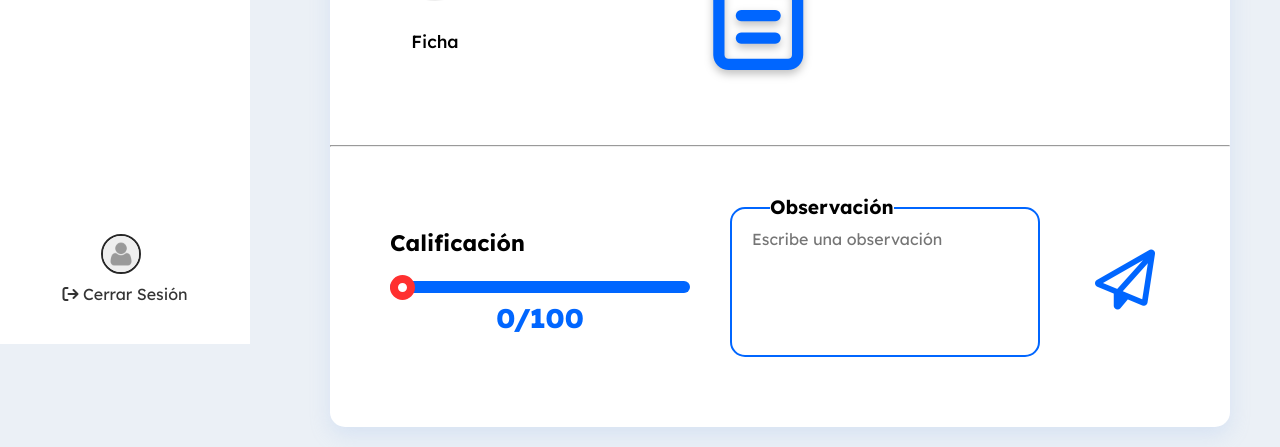
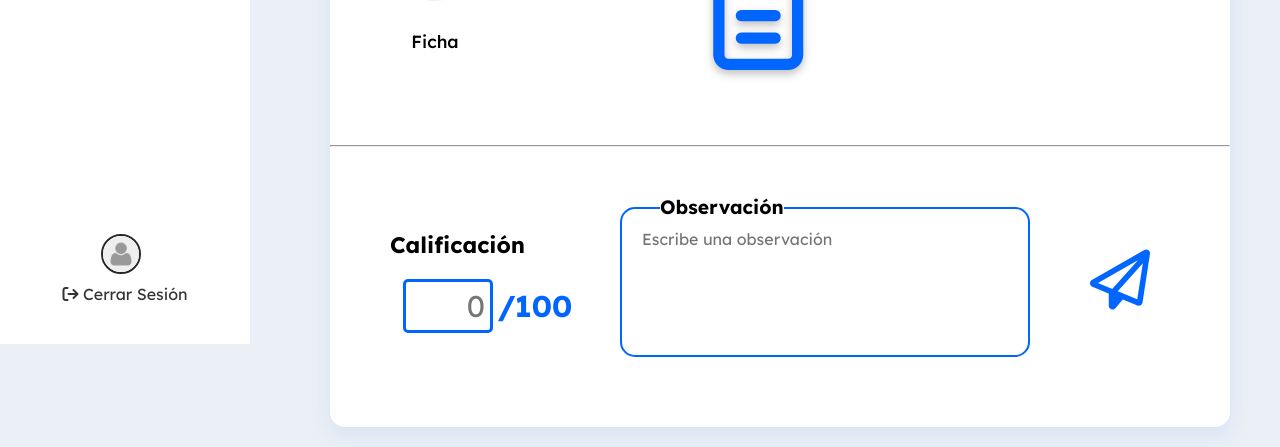
Before and after one commit to SebastianRamos11/Skollab, a PHP site: page /Instructor/grade-evidence.php?evidence=1 in a window 1280 px wide. Shown: the part 456-903 px from the top of the page. Run offline with PHP 8.4, Linux system fonts and the light colour scheme; the visitor is signed in with stand-in values (Sample User, id 1); data that the repository does not hold is empty; some libraries are stand-ins or nearby versions.

Commit message:
Working in modifications of review center

```diff
--- a/public/Views/Instructor/activities.php
+++ b/public/Views/Instructor/activities.php
@@ -130,6 +130,7 @@
                           </div>
                           <div class="activity__btns">
                             <a href="edit-activity.php?activity=<?php echo $activities_array[$j][0]?>" class="activity__btns-link">Editar>></a>
+                            <a href="#?activity=<?php echo $activities_array[$j][0]?>" class="activity__btns-link">Ver entregas</a>
                           </div>
                         </div>
                       <?php
--- a/public/Views/Instructor/grade-evidence.php
+++ b/public/Views/Instructor/grade-evidence.php
@@ -79,8 +79,8 @@ if (isset($_SESSION['id'])) {
                 <div class="calification-form__grade">
                     <div class="calification-form__grade-label">Calificación</div>
                     <div class="calification-form__grade-input">
-                        <input type="range" min="0" max="100" value="0" name="calification" id="calification" class="calification-form__grade-input-range" onChange="rangeSlide(this.value)" onmousemove="rangeSlide(this.value)">
-                        <div class="calification-form__grade-input-value"><span id="rangeValue">0</span>/100</div>
+                        <input type="number" min="0" max="100" placeholder="0" name="calification">
+                        <span>/100</span>
                     </div>
                 </div>
                 <div class="calification-form__observation">
@@ -92,19 +92,6 @@ if (isset($_SESSION['id'])) {
             </form>
         </div>
     </main>
-    <script type="text/javascript">
-        const rangeValue = document.getElementById('rangeValue');
-        function rangeSlide(value) {
-            rangeValue.innerHTML = value;
-            if(value > 80){
-                rangeValue.style.color = "#00D809";
-            } else if(value > 60){
-                rangeValue.style.color = "#FF782D";
-            } else{
-                rangeValue.style.color = "#ff3030";
-            }
-        }
-    </script>
     <script src="../../Controllers/set-date.js"></script>
     <script src="../../Controllers/aprendiz-control.js"></script>
 </body>
--- a/public/Views/css/instructor.css
+++ b/public/Views/css/instructor.css
@@ -1155,7 +1155,6 @@ th {
   border-radius: 15px;
   box-shadow: 0px 8px 20px rgba(157, 186, 234, 0.25);
   padding: 40px;
-  max-width: 450px;
   display: flex;
   flex-direction: column;
   justify-content: space-between;
@@ -1244,6 +1243,16 @@ th {
   cursor: pointer;
 }
 
+@media screen and (min-width: 1500px) {
+  .activities {
+    grid-template-columns: 550px 550px !important;
+  }
+}
+@media screen and (min-width: 1700px) {
+  .activities {
+    grid-template-columns: 650px 650px !important;
+  }
+}
 .user-evidences {
   margin-bottom: 40px;
 }
@@ -1783,20 +1792,6 @@ body {
   max-width: 90%;
 }
 
-@media screen and (max-width: 1400px) {
-  .activities-course {
-    padding: 0 50px 30px 0;
-    gap: 20px;
-  }
-}
-@media screen and (min-width: 1400px) {
-  .activities-course {
-    grid-template-columns: 500px 500px;
-  }
-  .activities-course .activity {
-    max-width: 500px;
-  }
-}
 .evidences-course {
   max-width: 900px;
   margin: 0 auto;
@@ -1977,48 +1972,46 @@ body {
   align-items: center;
   padding: 60px 20px 30px 20px;
 }
+.evidence-element .calification-form__grade {
+  min-width: 200px;
+}
 .evidence-element .calification-form__grade-label {
   font-size: 1.4em;
   font-weight: 700;
   margin-bottom: 20px;
 }
 .evidence-element .calification-form__grade-input {
-  min-width: 300px;
-  margin-right: 10px;
-}
-.evidence-element .calification-form__grade-input-range {
-  -webkit-appearance: none;
-  -moz-appearance: none;
-       appearance: none;
-  margin-bottom: 8px;
-  width: 100%;
-  height: 12px;
-  border-radius: 10px;
-  background: #0066ff;
-  outline: none;
-}
-.evidence-element .calification-form__grade-input-range::-webkit-slider-thumb {
-  -webkit-appearance: none;
-  appearance: none;
+  font-size: 30px;
+  display: flex;
+  justify-content: center;
+  align-items: center;
+}
+.evidence-element .calification-form__grade-input input {
+  border: 3px solid #0066ff;
+  border-radius: 5px;
+  padding: 5px;
+  text-align: right;
+  width: 90px;
+  position: relative;
+  right: 5px;
+}
+.evidence-element .calification-form__grade-input input::-webkit-outer-spin-button, .evidence-element .calification-form__grade-input input::-webkit-inner-spin-button {
+  -webkit-appearance: inner-spin-button !important;
+  position: absolute;
   width: 25px;
-  height: 25px;
-  border-radius: 50%;
-  background: #fff;
-  cursor: pointer;
-  border: 8px solid #ff3030;
-}
-.evidence-element .calification-form__grade-input-value {
-  font-size: 27px;
-  font-weight: 800;
-  text-align: center;
+  height: 100%;
+  top: 0;
+}
+.evidence-element .calification-form__grade-input span {
   color: #0066ff;
+  font-weight: 700;
 }
 .evidence-element .calification-form__observation {
   position: relative;
   margin: 0 30px;
 }
 .evidence-element .calification-form__observation-input {
-  width: 310px;
+  width: 410px;
   height: 150px;
   resize: none;
   border: 2px solid #0066ff;
--- a/src/blocks/_elements.scss
+++ b/src/blocks/_elements.scss
@@ -943,7 +943,6 @@ th {
     border-radius: $radius-l;
     box-shadow: $element-shadow;
     padding: 40px;
-    max-width: 450px;
     display: flex;
     flex-direction: column;
     justify-content: space-between;
@@ -1022,6 +1021,19 @@ th {
         cursor: pointer;
       }
     }
+  }
+}
+
+
+@media screen and (min-width: 1500px) {
+  .activities {
+    grid-template-columns: 550px 550px !important;
+  }
+}
+
+@media screen and (min-width: 1700px) {
+  .activities {
+    grid-template-columns: 650px 650px !important;
   }
 }
 
--- a/src/instructor.scss
+++ b/src/instructor.scss
@@ -262,22 +262,6 @@ body {
     max-width: 90%;
   }
 }
-// activities MEDIA QUERIES
-@media screen and (max-width: 1400px) {
-  .activities-course {
-    padding: 0 50px 30px 0;
-    gap: 20px;
-  }
-}
-
-@media screen and (min-width: 1400px) {
-  .activities-course {
-    grid-template-columns: 500px 500px;
-    & .activity {
-      max-width: 500px;
-    }
-  }
-}
 
 // EVIDENCES
 .evidences-course {
@@ -436,47 +420,46 @@ body {
     padding: 60px 20px 30px 20px;
 
     &__grade {
+      min-width: 200px;
       &-label {
         font-size: map-get($size-title, "s");
         font-weight: map-get($font-weights, "semibold");
         margin-bottom: 20px;
       }
       &-input {
-        min-width: 300px;
-        margin-right: 10px;
-        &-range {
-          -webkit-appearance: none;
-          appearance: none;
-          margin-bottom: 8px;
-          width: 100%;
-          height: 12px;
-          border-radius: 10px;
-          background: $secundary-color;
-          outline: none;
+        font-size: 30px;
+        display: flex;
+        justify-content: center;
+        align-items: center;
+        & input {
+          border: 3px solid $secundary-color;
+          border-radius: $radius-s;
+          padding: 5px;
+          text-align: right;
+          width: 90px;
+          position: relative;
+          right: 5px;
         }
-        &-range::-webkit-slider-thumb {
-          -webkit-appearance: none;
-          appearance: none;
+        & input::-webkit-outer-spin-button,
+        & input::-webkit-inner-spin-button {
+          -webkit-appearance: inner-spin-button !important;
+          position: absolute;
           width: 25px;
-          height: 25px;
-          border-radius: 50%;
-          background: $white;
-          cursor: pointer;
-          border: 8px solid $primary-contrast;
+          height: 100%;
+          top: 0;
         }
-        &-value {
-          font-size: 27px;
-          font-weight: map-get($font-weights, "bold");
-          text-align: center;
+        & span {
           color: $secundary-color;
+          font-weight: map-get($font-weights, "semibold");
         }
       }
     }
+
     &__observation {
       position: relative;
       margin: 0 30px;
       &-input {
-        width: 310px;
+        width: 410px;
         height: 150px;
         resize: none;
         border: 2px solid $secundary-color;
```
Also changed, not shown: public/Views/css/admin.css (+10 -1 lines), public/Views/css/aprendiz.css (+10 -9 lines), public/Views/css/login.css (+10 -1 lines), public/Views/css/main.css (+10 -1 lines), public/Views/css/recover-pass.css (+10 -1 lines), public/Views/css/signup.css (+10 -1 lines), src/aprendiz.scss (+0 -11 lines), 7 other files.
